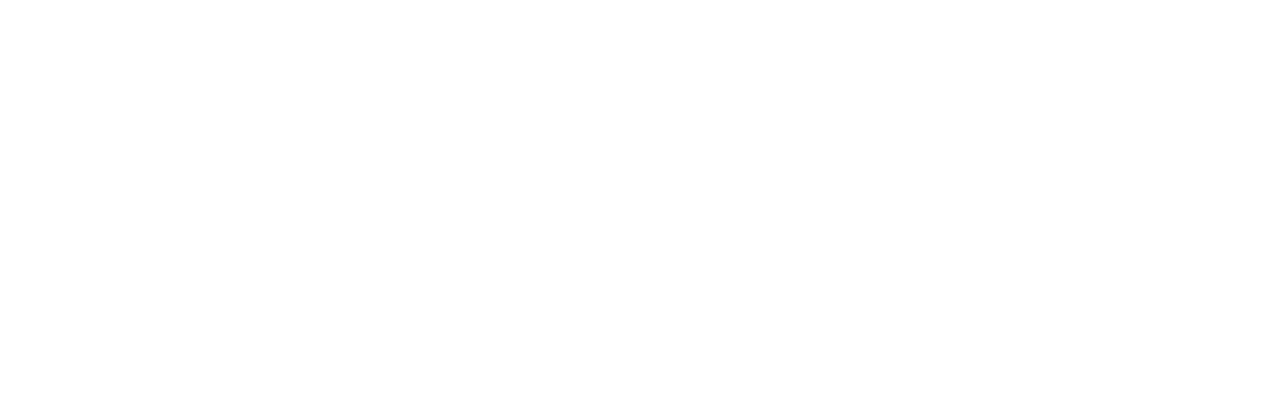
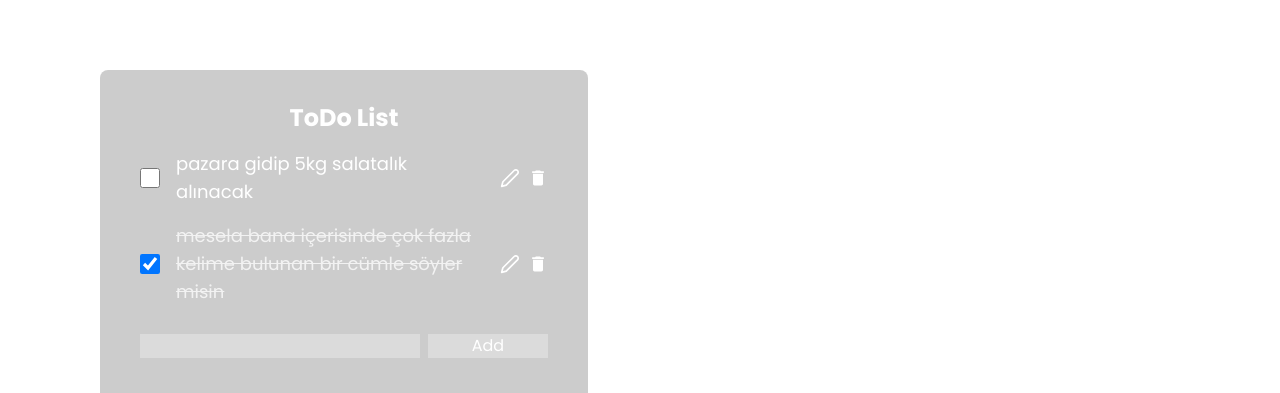
Before and after one commit to beratdogan6/study-hub, a Next.js app: page / in a window 1280 px wide. Shown: the part 1022-1415 px from the top of the page. Before the commit the page ends 816 px from the top, so only its background shows below. Built offline with nearby package versions, Linux system fonts and the light colour scheme.

Commit message:
todolist added, check todo function and new todo function added

```diff
--- a/app/layout.js
+++ b/app/layout.js
@@ -11,7 +11,11 @@
 export default function RootLayout({ children }) {
   return (
     <html lang="en">
-      <body className={inter.className}>{children}</body>
+      <body className={inter.className}>
+        <div className='font-poppins'>
+          {children}
+        </div>
+      </body>
     </html>
   )
 }
--- a/app/page.js
+++ b/app/page.js
@@ -2,6 +2,7 @@
 
 import Clock from '@/components/Clock/clock'
 import Timer from '@/components/Timer/timer'
+import ToDoList from '@/components/ToDoList/ToDoList';
 import Image from 'next/image'
 
 export default function Home() {
@@ -18,6 +19,7 @@
       <div className='z-10 absolute'>
         <Clock />
         <Timer />
+        <ToDoList />
       </div>
     </main>
   )
--- a/components/Clock/clock.js
+++ b/components/Clock/clock.js
@@ -26,7 +26,6 @@
   const timeOfDay = 22 <= hours && hours < 5 ? 'İyi Geceler' : 5 <= hours && hours < 12 ? 'Günaydınlar' : 12 <= hours && hours < 17 ? 'Tünaydınlar' : 'İyi Akşamlar';
 
   return (
-    <div className="font-poppins">
     <Draggable
       defaultPosition={{ x: 100, y: 750 }}>
       <section className='text-white w-[400px] h-fit cursor-move'>
@@ -39,7 +38,6 @@
         </div>
       </section>
     </Draggable>
-    </div>
   )
 }
 
--- a/components/Timer/timer.js
+++ b/components/Timer/timer.js
@@ -102,7 +102,6 @@
     };
 
     return (
-      <div>
       <Draggable
         defaultPosition={{ x: 750, y: 300 }}>
         <div>
@@ -144,7 +143,6 @@
           </div>
         </div>
       </Draggable>
-      </div>
     );
   }
 };
--- /dev/null
+++ b/components/ToDoList/ToDoList.js
@@ -0,0 +1,72 @@
+"use client";
+
+import React, { useState } from 'react'
+import './style.css'
+import Draggable from 'react-draggable'
+import { FiEdit2 } from 'react-icons/fi'
+import { MdDelete } from 'react-icons/md'
+
+const ToDoList = () => {
+  const [todos, setTodos] = React.useState([
+    {
+      key: 1,
+      isDone: 0,
+      text: 'pazara gidip 5kg salatalık alınacak'
+    },
+    {
+      key: 2,
+      isDone: 1,
+      text: 'mesela bana içerisinde çok fazla kelime bulunan bir cümle söyler misin'
+    }
+  ]);
+  const [inputValue, setInputValue] = useState('');
+
+  const handleButtonClick = () => {
+    const newTodos = { key: todos.length + 1, isDone: 0, text: inputValue }
+    setTodos([...todos, newTodos]);
+    setInputValue('');
+  };
+
+  const setTodoIsDone = (key) => () => {
+    const newTodos = [...todos];
+    const todo = newTodos.find((todo) => todo.key === key);
+    todo.isDone = !todo.isDone;
+    setTodos(newTodos);
+  };
+
+  return (
+    <Draggable
+      defaultPosition={{ x: 100, y: 750 }}>
+      <div className="todoMain">
+        <h3 className='todoMain__title'>ToDo List</h3>
+        <ul className='todoMain__list'>
+          {todos.map((todo) => (
+            <li key={todo.key} className={todo.isDone ? 'todoMain__list__item-done' : 'todoMain__list__item'}>
+              <input
+                type="checkbox"
+                className={todo.isDone ? 'todoMain__list__item-done__checkbox' : 'todoMain__list__item__checkbox'}
+                checked={todo.isDone}
+                onClick={setTodoIsDone(todo.key)}
+              />
+              <p className={todo.isDone ? 'todoMain__list__item-done__title' : 'todoMain__list__item__title'}>{todo.text}</p>
+              <FiEdit2 className='todoMain__list__item__edit' />
+              <button><MdDelete className='todoMain__list__item__delete' /></button>
+            </li>
+          ))}
+        </ul>
+        <div className="todoMain__add">
+          <input
+            type="text"
+            value={inputValue}
+            onChange={(e) => setInputValue(e.target.value)}
+            className='todoMain__add__input'
+            name='todo__add'
+          />
+          <button className='todoMain__add__button' onClick={handleButtonClick}>Add</button>
+        </div>
+      </div>
+    </Draggable>
+  )
+}
+
+export default ToDoList
--- /dev/null
+++ b/components/ToDoList/style.css
@@ -0,0 +1,140 @@
+.todoMain {
+    @apply
+    bg-black
+    bg-opacity-20
+    text-white
+    cursor-move
+    h-fit
+    w-fit
+    rounded-lg
+    px-10
+    py-8
+    flex
+    flex-col
+    items-center
+    justify-center
+}
+
+.todoMain__title {
+    @apply
+    text-2xl
+    font-bold
+    mb-4
+}
+
+.todoMain__list__item {
+    @apply
+    w-full
+    flex
+    items-center
+    justify-start
+    mb-4
+}
+
+.todoMain__list__item-done {
+    @apply
+    w-full
+    flex
+    items-center
+    justify-start
+    mb-4
+}
+
+.todoMain__list__item-done__checkbox {
+    @apply
+    w-5
+    h-5
+    rounded-full
+    border-2
+    border-white
+    mr-4
+    cursor-pointer
+}
+
+.todoMain__list__item-done__title {
+    @apply
+    text-lg
+    mr-4
+    w-[300px]
+    line-through
+    opacity-75
+}
+
+.todoMain__list {
+    @apply
+    w-full
+    flex
+    flex-col
+    items-center
+    justify-center
+}
+
+.todoMain__list__item__checkbox {
+    @apply
+    w-5
+    h-5
+    rounded-full
+    border-2
+    border-white
+    mr-4
+    cursor-pointer
+}
+
+.todoMain__list__item__title {
+    @apply
+    text-lg
+    mr-4
+    w-[300px]
+}
+
+.todoMain__list__item__edit {
+    @apply
+    w-5
+    h-5
+    text-white
+    mx-2
+    cursor-pointer
+}
+
+.todoMain__list__item__delete {
+    @apply
+    w-5
+    h-5
+    text-white
+    cursor-pointer
+}
+
+.todoMain__add {
+    @apply
+    w-full
+    flex
+    items-center
+    justify-start
+    my-3
+}
+
+.todoMain__add__input {
+    @apply
+    w-[70%]
+    mr-2
+    px-2
+    text-white
+    bg-white
+    bg-opacity-30
+}
+
+.todoMain__add__input:focus {
+    @apply
+    outline-none
+}
+
+.todoMain__add__button {
+    @apply
+    w-[30%]
+    justify-end
+    px-2
+    text-white
+    bg-white
+    bg-opacity-30
+    cursor-pointer
+}
--- a/package.json
+++ b/package.json
@@ -17,6 +17,7 @@
     "react": "18.2.0",
     "react-dom": "18.2.0",
     "react-draggable": "^4.4.5",
+    "react-icons": "^4.11.0",
     "supports-color": "^8.1.1",
     "tailwindcss": "3.3.3"
   }
```
Also changed, not shown: 1 other file (tests, documents, lock files or other folders). Lines whose indentation alone changed are shown as unchanged.
